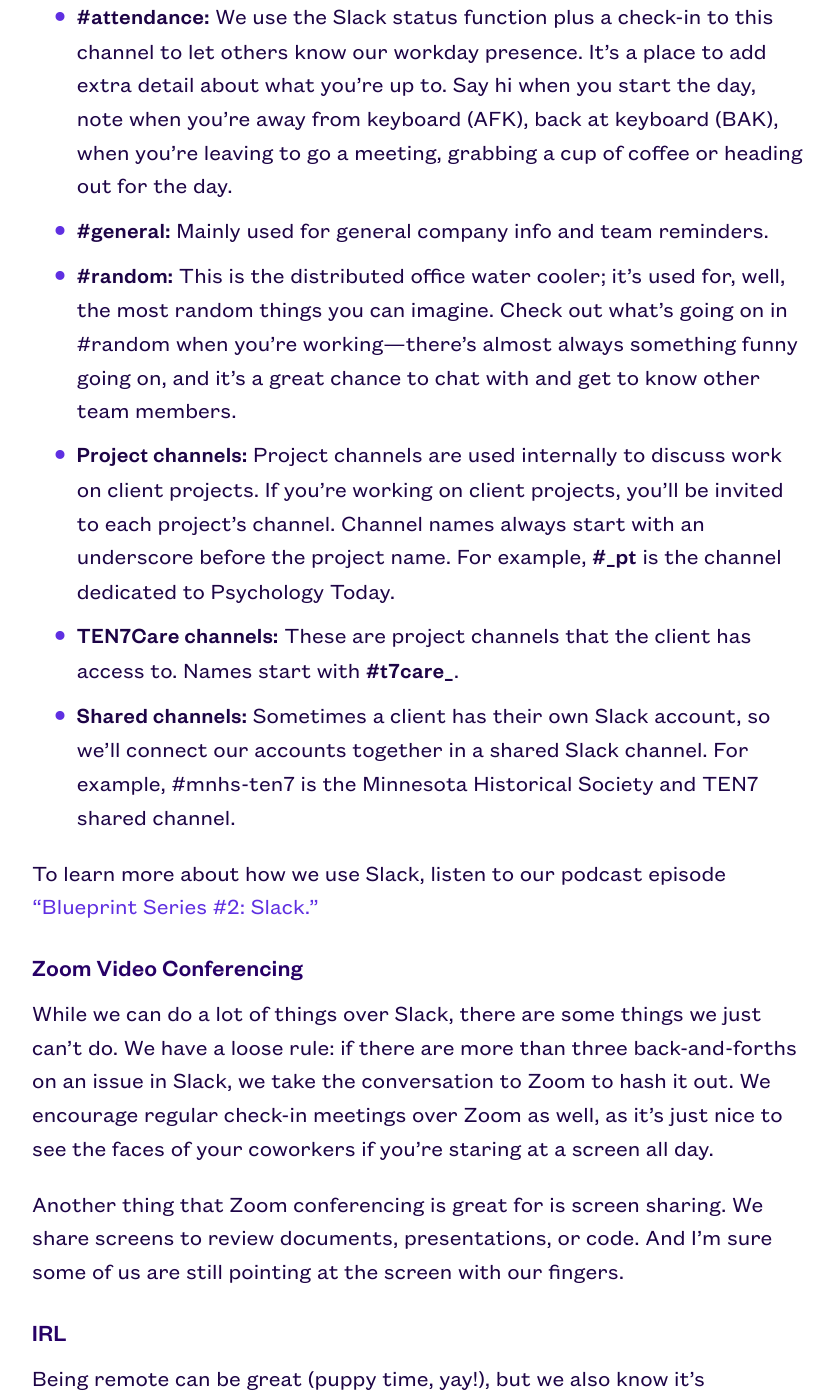
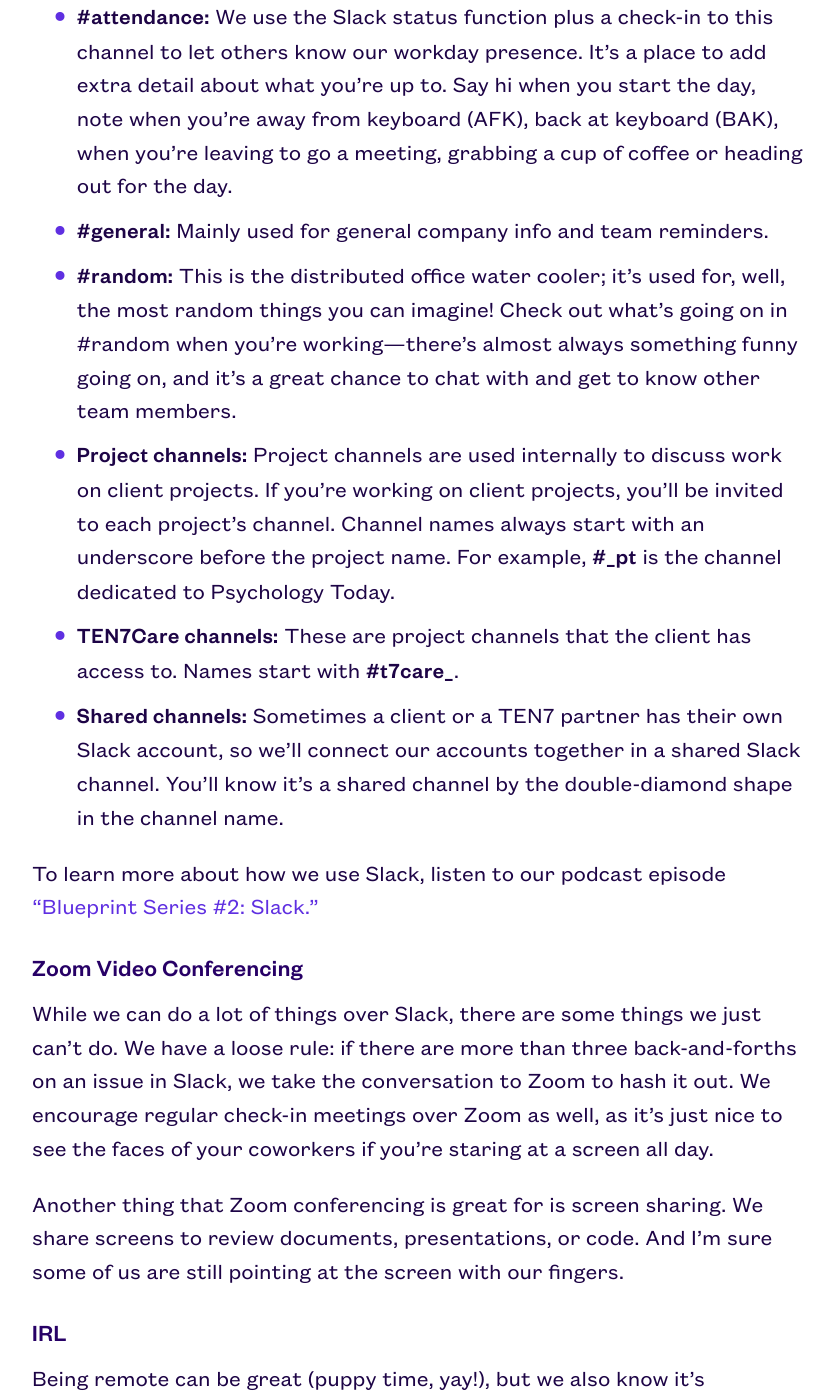
Before and after one commit to ten7/handbook.ten7.com, a Jekyll site: the page built from _pages/05_howwedothings.md, in a window 1280 px wide and 1400 px high, scrolled down 2267 px. Shown: the whole window, without its empty margins (220-1054 px from the left). Built offline with Jekyll 4.4.1, drawn with Linux system fonts in a browser that asks for light colours; some of the changed text lies outside the part shown.

Commit message:
Copy edits

```diff
--- a/_pages/05_howwedothings.md
+++ b/_pages/05_howwedothings.md
@@ -46,10 +46,10 @@
 
 * **\#attendance:** We use the Slack status function plus a check-in to this channel to let others know our workday presence. It’s a place to add extra detail about what you’re up to. Say hi when you start the day, note when you’re away from keyboard (AFK), back at keyboard (BAK), when you’re leaving to go a meeting, grabbing a cup of coffee or heading out for the day.
 * **\#general:** Mainly used for general company info and team reminders.
-* **\#random:** This is the distributed office water cooler; it’s used for, well, the most random things you can imagine. Check out what’s going on in #random when you’re working—there’s almost always something funny going on, and it’s a great chance to chat with and get to know other team members.
+* **\#random:** This is the distributed office water cooler; it’s used for, well, the most random things you can imagine! Check out what’s going on in #random when you’re working—there’s almost always something funny going on, and it’s a great chance to chat with and get to know other team members.
 * **Project channels:** Project channels are used internally to discuss work on client projects. If you’re working on client projects, you’ll be invited to each project’s channel. Channel names always start with an underscore before the project name. For example, **\#_pt** is the channel dedicated to Psychology Today.
 * **TEN7Care channels:** These are project channels that the client has access to. Names start with **\#t7care_**.
-* **Shared channels:** Sometimes a client has their own Slack account, so we’ll connect our accounts together in a shared Slack channel. For example, \#mnhs-ten7 is the Minnesota Historical Society and TEN7 shared channel.
+* **Shared channels:** Sometimes a client or a TEN7 partner has their own Slack account, so we’ll connect our accounts together in a shared Slack channel. You'll know it's a shared channel by the double-diamond shape in the channel name.
 
 To learn more about how we use Slack, listen to our podcast episode [“Blueprint Series #2: Slack.”](https://ten7.com/blog/post/episode-032-blueprint-series-2-slack)
 
@@ -107,7 +107,7 @@
 
 We have a weekly company meeting each Monday at 9:30 a.m. CST. Ivan will share updates, the team can connect, and anyone can bring any topic to the table.
 
-You'll also have a daily [standup](https://en.wikipedia.org/wiki/Stand-up_meeting). These also happen at 9:30 a.m. CST sharp over Zoom.
+You'll also likely have a daily [standup](https://en.wikipedia.org/wiki/Stand-up_meeting), depending on which projects you're working on.
 
 ## Money Things
 
@@ -178,6 +178,11 @@
             <td>Video conferencing</td>
             <td><a href="https://zoom.us">https://zoom.us</a></td>
         </tr>
+        <tr>
+            <td>Notion</td>
+            <td>Company Wiki, Documentation and non-technical ticket tracker</td>
+           <td><a href="https://ten7.harvestapp.com">https://www.notion.so/ten7/Company-Home</a></td>
+        </tr>
     </tbody>
 </table>
 
```
Also changed, not shown: other parts of _pages/05_howwedothings.md (+2 -2 lines).
